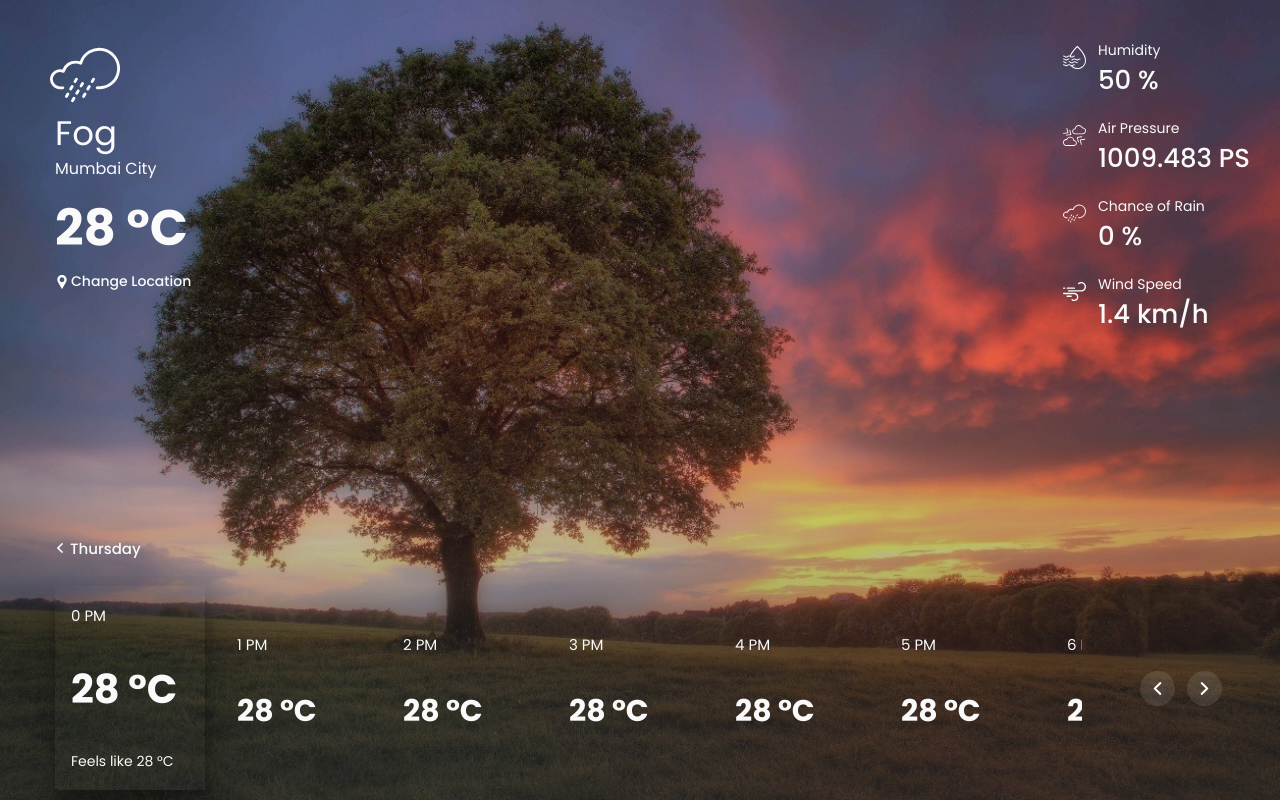
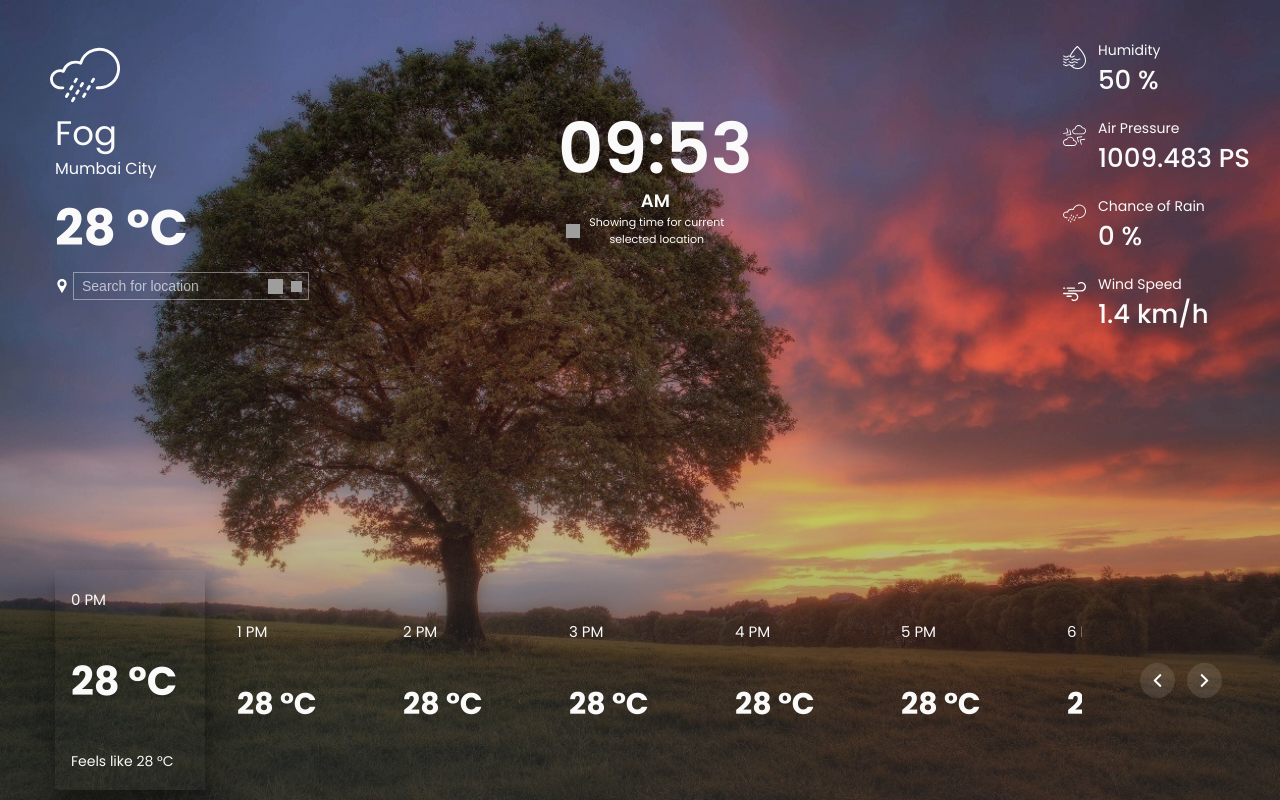
Before and after one commit to tr0zanwow/critical-mention-frontend, a Vue app: page / in a window 1280 px wide. Both pictures are taken after a click on the element "Change Location". Built offline with nearby package versions, Linux system fonts and the light colour scheme; grey boxes are pictures that could not be loaded.

Commit message:
#Refactor - completed search location input fragment

```diff
--- a/src/components/Dashboard.vue
+++ b/src/components/Dashboard.vue
@@ -1,6 +1,15 @@
 <template>
   <div class="container">
     <div class="container__statistics">
+      <div class="current-time">
+        <div>
+          {{ currentTime }}<span>{{ AMPM }}</span>
+        </div>
+        <div>
+          <img src="@/assets/information.svg" alt="information" />
+          <span>Showing time for current selected location</span>
+        </div>
+      </div>
       <div class="location-temp-wrapper">
         <img
           class="weather-icon"
@@ -11,9 +20,68 @@
         <p class="weather-type">{{ weatherType }}</p>
         <p class="weather-location">{{ weatherLocation }}</p>
         <p class="current-temprature">{{ currentTemprature }}</p>
-        <div class="chng-loc-wrapper">
+        <div
+          class="chng-loc-wrapper"
+          :class="{ 'chng-loc-wrapper--disable': chngLocVisibilityDisable }"
+          @click="chngLocVisibility()"
+        >
           <img src="@/assets/pin.svg" alt="" class="chng-loc-wrapper__icon" />
           <p class="chng-loc-wrapper__label">Change Location</p>
+        </div>
+        <div
+          class="chng-loc-input-wrapper"
+          :class="{
+            'chng-loc-input-wrapper--enable': chngLocVisibilityDisable,
+          }"
+        >
+          <img
+            src="@/assets/pin.svg"
+            alt=""
+            class="chng-loc-input-wrapper__icon"
+          />
+          <div class="chng-loc-input-wrapper__input-sub-wrapper">
+            <input
+              placeholder="Search for location"
+              class="location-input"
+              type="text"
+              v-model="searchLocationInput"
+              @input="searchLocation"
+            />
+            <img
+              src="@/assets/geolocate.svg"
+              class="geolocate-icon"
+              alt="geolocate icon"
+              title="Get current location"
+            />
+            <img
+              src="@/assets/close.svg"
+              title="Close"
+              class="close-icon"
+              @click="chngLocVisibility()"
+              alt="close icon"
+            />
+          </div>
+        </div>
+        <div
+          class="loc-input-result-wrapper"
+          :class="{ 'loc-input-result-wrapper--enable': showLocInputResult }"
+        >
+          <div class="loc-result-item">
+            <p class="loc-result-item__loc-name">&#8226; Mumbai</p>
+            <p class="loc-result-item__loc-country">USA</p>
+          </div>
+          <div class="loc-result-item">
+            <p class="loc-result-item__loc-name">&#8226; Mumbai</p>
+            <p class="loc-result-item__loc-country">India</p>
+          </div>
+          <div class="loc-result-item">
+            <p class="loc-result-item__loc-name">&#8226; Mumbai</p>
+            <p class="loc-result-item__loc-country">India</p>
+          </div>
+          <div class="loc-result-item">
+            <p class="loc-result-item__loc-name">&#8226; Mumbai</p>
+            <p class="loc-result-item__loc-country">India</p>
+          </div>
         </div>
       </div>
       <div class="other-stastics-wrapper">
@@ -66,12 +134,6 @@
       </div>
     </div>
     <div class="container__timeline">
-      <div class="days-navigation-wrapper">
-        <div class="label-icon-wrapper">
-          <img src="@/assets/left-arrow.svg" alt="" class="icon" />
-          <p class="day">{{ previousDayName }}</p>
-        </div>
-      </div>
       <div class="timeline-list-wrapper">
         <div class="timeline-list" ref="timelineList">
           <div
@@ -110,10 +172,23 @@ export default {
   data() {
     return {
       activeItem: false,
+      chngLocVisibilityDisable: false,
+      showLocInputResult: false,
+      timer: {},
+      searchLocationInput: '',
+      currentTime: '',
+      AMPM: '',
     }
   },
   mounted() {
     this.activeItem = 0
+    this.getCurrentTime()
+    setInterval(
+      function() {
+        this.getCurrentTime()
+      }.bind(this),
+      1000
+    )
   },
   computed: {
     weatherType() {
@@ -143,6 +218,11 @@ export default {
     },
   },
   methods: {
+    chngLocVisibility() {
+      this.chngLocVisibilityDisable = !this.chngLocVisibilityDisable
+      this.searchLocationInput = ''
+      this.showLocInputResult = false
+    },
     navScrollController(direction) {
       if (direction === 'left') {
         this.$refs.timelineList.scrollTo({
@@ -165,6 +245,33 @@ export default {
     },
     selectedItem(value) {
       this.activeItem = value
+    },
+    searchLocation() {
+      if (this.timer) {
+        clearTimeout(this.timer)
+      }
+      var vm = this
+      this.timer = setTimeout(function() {
+        console.log('Input fired', vm.searchLocationInput)
+        vm.searchLocationInput == ''
+          ? (vm.showLocInputResult = false)
+          : (vm.showLocInputResult = true)
+      }, 200)
+    },
+    getCurrentTime() {
+      const currentTime = new Date()
+      const hoursAMPM = currentTime
+        .toLocaleString('en-US', {
+          hour: 'numeric',
+          hour12: true,
+        })
+        .split(' ')
+      const hours = ('0' + hoursAMPM[0]).slice(-2)
+      this.AMPM = hoursAMPM[1]
+      const minutes = currentTime
+        .toLocaleString('en-US', { minute: 'numeric' })
+        .slice(-2)
+      this.currentTime = hours + ':' + minutes
     },
   },
 }
@@ -204,7 +311,7 @@ export default {
   grid-template-areas:
     'statistics'
     'timeline';
-  grid-template-rows: 65% 35%;
+  grid-template-rows: 70% 30%;
   grid-template-columns: 1fr;
 
   &__statistics {
@@ -214,7 +321,54 @@ export default {
     display: flex;
     justify-content: space-between;
 
+    .current-time {
+      display: flex;
+      flex-direction: column;
+      position: absolute;
+      left: 42%;
+      top: 12%;
+
+      div {
+        font-size: 70px;
+        font-weight: 600;
+        user-select: none;
+        display: flex;
+        flex-direction: column;
+        text-align: center;
+
+        &:first-child {
+          span {
+            font-size: 18px;
+            margin-top: -15px;
+          }
+        }
+
+        &:nth-child(2) {
+          display: flex;
+          align-items: center;
+          justify-content: center;
+          flex-direction: row;
+          width: fit-content;
+
+          img {
+            height: 14px;
+            width: 14px;
+            margin-left: -5px;
+          }
+
+          span {
+            margin-left: -6px;
+            font-size: 11px;
+            font-weight: 400;
+            height: fit-content;
+            width: 70%;
+          }
+        }
+      }
+    }
+
     .location-temp-wrapper {
+      box-sizing: border-box;
       height: 100%;
       width: 100%;
       flex: 1;
@@ -245,6 +399,8 @@ export default {
         margin-top: 10px;
         font-size: 50px;
         font-weight: 700;
+        width: fit-content;
+        cursor: pointer;
       }
 
       .chng-loc-wrapper {
@@ -252,8 +408,12 @@ export default {
         padding-left: 5px;
         display: flex;
         width: fit-content;
+        height: fit-content;
         align-items: center;
         cursor: pointer;
+        transition: all 0.25s linear;
+        visibility: visible;
+        opacity: 1;
 
         &__icon {
           height: 14px;
@@ -264,12 +424,138 @@ export default {
           margin-left: 2px;
           font-size: 14px;
           font-weight: 500;
+          height: fit-content;
+        }
+      }
+
+      .chng-loc-wrapper--disable {
+        visibility: hidden;
+        opacity: 0;
+        margin-top: -30px;
+      }
+
+      .chng-loc-input-wrapper {
+        padding: 5px;
+        padding-left: 5px;
+        display: flex;
+        width: fit-content;
+        height: fit-content;
+        align-items: center;
+        transition: all 0.25s linear;
+        visibility: hidden;
+        opacity: 0;
+
+        &__icon {
+          height: 14px;
+          width: 14px;
+        }
+        &__input-sub-wrapper {
+          border: 1px solid rgba(255, 255, 255, 0.411);
+          padding: 4px 6px;
+          margin-left: 4px;
+          display: flex;
+          align-items: center;
+
+          .location-input {
+            background: transparent;
+            color: white;
+            border: none;
+            outline: 0;
+            min-width: 150px;
+            font-size: 14px;
+
+            &::-webkit-input-placeholder {
+              color: rgba(255, 255, 255, 0.644);
+            }
+          }
+
+          .geolocate-icon {
+            height: 15px;
+            width: 15px;
+            user-select: none;
+            margin-left: 3px;
+            cursor: pointer;
+          }
+
+          .close-icon {
+            height: 11px;
+            width: 11px;
+            user-select: none;
+            margin-left: 8px;
+            cursor: pointer;
+          }
+        }
+      }
+
+      .chng-loc-input-wrapper--enable {
+        visibility: visible;
+        opacity: 1;
+      }
+
+      .loc-input-result-wrapper {
+        max-height: 130px;
+        height: 0px;
+        padding: 5px 8px;
+        background: transparent;
+        backdrop-filter: blur(10px);
+        width: 225px;
+        box-sizing: border-box;
+        margin-left: 50px;
+        overflow-y: auto;
+        opacity: 0;
+        transition: all 0.2s linear;
+
+        .loc-result-item {
+          display: none;
+          flex-direction: column;
+          cursor: pointer;
+
+          &__loc-name {
+            font-size: 13px;
+            color: white;
+          }
+
+          &__loc-country {
+            font-size: 10px;
+            color: white;
+            margin-left: 9px;
+          }
+
+          &:not(:first-child) {
+            margin-top: 5px;
+          }
+        }
+
+        &::-webkit-scrollbar {
+          width: 7px;
+          height: 12px;
+        }
+
+        &::-webkit-scrollbar-thumb {
+          border-radius: 8px;
+          background: #bcbab78a;
+          min-height: 40px;
+        }
+
+        &::-webkit-scrollbar-track {
+          background: transparent;
+        }
+      }
+
+      .loc-input-result-wrapper--enable {
+        height: fit-content;
+        opacity: 1;
+        margin-left: 23px;
+
+        .loc-result-item {
+          display: flex;
         }
       }
     }
 
     .other-stastics-wrapper {
       height: 100%;
+      box-sizing: border-box;
       width: 100%;
       flex: 1;
       padding-right: 30px;
@@ -327,39 +613,8 @@ export default {
     display: flex;
     flex-direction: column;
 
-    .days-navigation-wrapper {
-      height: 20%;
-      width: 100%;
-      display: flex;
-      align-items: center;
-      user-select: none;
-
-      .label-icon-wrapper {
-        display: flex;
-        align-items: center;
-        height: fit-content;
-        width: fit-content;
-        margin-left: 50px;
-        cursor: pointer;
-        padding: 5px;
-
-        .icon {
-          height: 10px;
-          width: 10px;
-        }
-
-        .day {
-          height: fit-content;
-          width: fit-content;
-          margin-left: 5px;
-          font-size: 15px;
-          font-weight: 500;
-        }
-      }
-    }
-
     .timeline-list-wrapper {
-      height: 80%;
+      height: 100%;
       width: 100%;
       display: flex;
       user-select: none;
```
